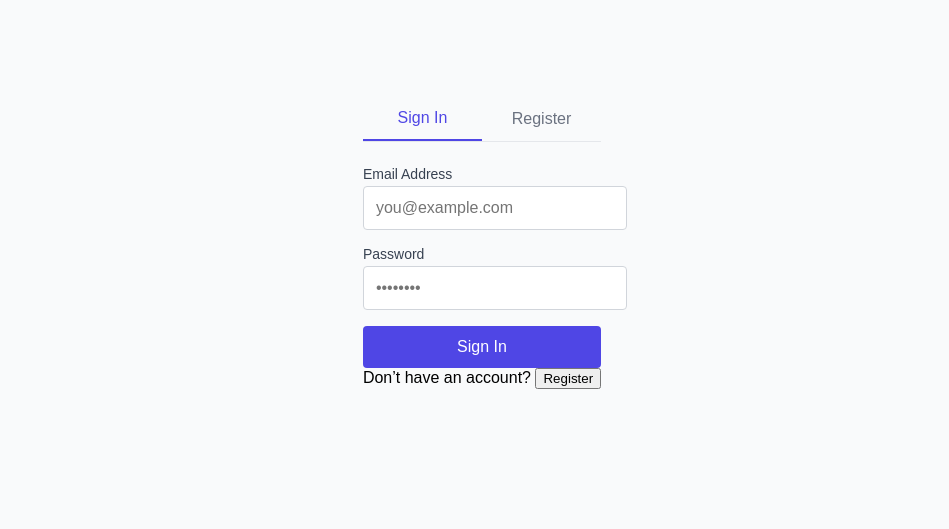
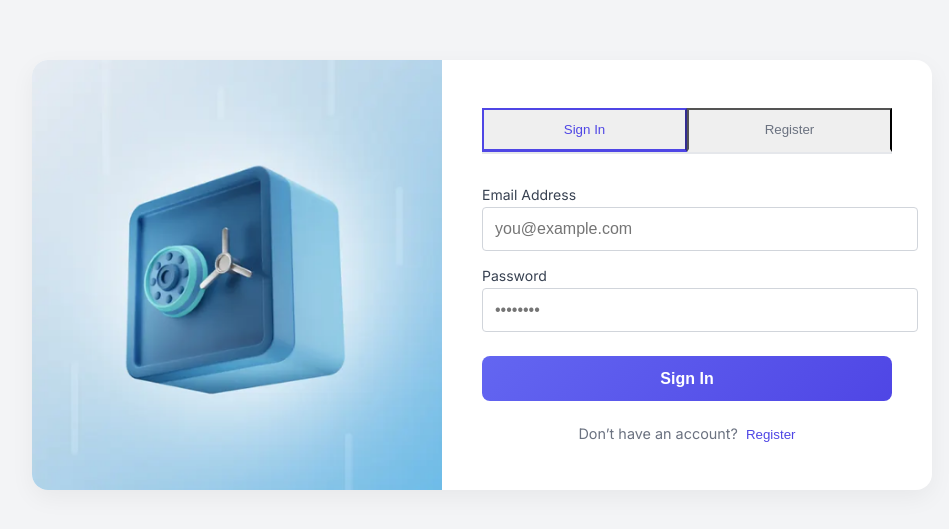
Before and after one commit to tinulica/frontend1, a React (Create React App) app: page / in a window 1280 px wide. Shown: the part 157-686 px from the top of the page, without its empty margins (158-1107 px from the left). Built offline with nearby package versions, Linux system fonts and the light colour scheme.

Commit message:
Update Home.css

```diff
--- a/src/components/Home.css
+++ b/src/components/Home.css
@@ -1,27 +1,47 @@
-/* src/components/Home.css */
+/* Home.css */
+
+@import url('https://fonts.googleapis.com/css2?family=Inter:wght@400;500;600;700&display=swap');
 
 .home-container {
+  min-height: 100vh;
   display: flex;
   align-items: center;
   justify-content: center;
-  min-height: calc(100vh - 64px); /* adjust if your navbar is taller/shorter */
-  background: #f9fafb;
+  background: #f3f4f6;
+  font-family: 'Inter', sans-serif;
   padding: 2rem;
 }
 
-.home-content {
+.auth-card {
+  display: flex;
+  max-width: 900px;
+  width: 100%;
   background: #ffffff;
-  padding: 2rem;
-  border-radius: 8px;
-  box-shadow: 0 4px 12px rgba(0, 0, 0, 0.1);
-  width: 100%;
-  max-width: 400px;
+  border-radius: 1rem;
+  box-shadow: 0 8px 24px rgba(0, 0, 0, 0.05);
+  overflow: hidden;
 }
 
+.auth-left {
+  flex: 1 1 50%;
+  background-size: cover;
+  background-position: center;
+  min-height: 400px;
+}
+
+.auth-right {
+  flex: 1 1 50%;
+  padding: 3rem 2.5rem;
+  display: flex;
+  flex-direction: column;
+  justify-content: center;
+}
+
+/* Tabs */
 .auth-tabs {
   display: flex;
-  margin-bottom: 1.5rem;
-  border-bottom: 1px solid #e5e7eb;
+  margin-bottom: 2rem;
+  border-bottom: 2px solid #e5e7eb;
 }
 
 .tab {
@@ -29,61 +49,100 @@
   text-align: center;
   padding: 0.75rem 0;
   cursor: pointer;
-  font-size: 1rem;
+  font-weight: 500;
   color: #6b7280;
-  background: transparent;
-  border: none;
-  outline: none;
-  transition: color 0.2s;
+  transition: color 0.2s ease, border-color 0.2s ease;
+  border-bottom: 3px solid transparent;
+}
+.tab.active {
+  color: #4f46e5;
+  border-color: #4f46e5;
 }
 
-.tab.active {
-  color: #4f46e5;
-  font-weight: 500;
-  border-bottom: 2px solid #4f46e5;
+/* Error message */
+.auth-error {
+  background: #fee2e2;
+  color: #b91c1c;
+  padding: 0.75rem 1rem;
+  border-radius: 0.5rem;
+  margin-bottom: 1.5rem;
+  font-size: 0.9rem;
 }
 
-.auth-card form {
-  display: flex;
-  flex-direction: column;
+/* Form */
+.auth-form {
+  width: 100%;
 }
-
-.auth-card form > div {
-  margin-bottom: 1rem;
+.form-group {
+  margin-bottom: 1.25rem;
 }
-
-.auth-card label {
+.form-group label {
+  display: block;
   margin-bottom: 0.5rem;
   font-size: 0.875rem;
   color: #374151;
 }
-
-.auth-card input {
+.form-group input {
+  width: 100%;
   padding: 0.75rem 1rem;
+  font-size: 1rem;
   border: 1px solid #d1d5db;
-  border-radius: 4px;
-  font-size: 1rem;
-  width: 100%;
+  border-radius: 0.5rem;
+  transition: border-color 0.2s ease;
+}
+.form-group input:focus {
+  outline: none;
+  border-color: #4f46e5;
 }
 
-.auth-card button[type="submit"] {
+/* Submit button */
+.submit-btn {
   width: 100%;
-  padding: 0.75rem;
-  background: #4f46e5;
+  background: linear-gradient(135deg, #6366f1 0%, #4f46e5 100%);
   color: #ffffff;
+  padding: 0.85rem;
+  font-size: 1rem;
+  font-weight: 600;
   border: none;
-  border-radius: 4px;
-  font-size: 1rem;
+  border-radius: 0.5rem;
   cursor: pointer;
-  transition: background 0.2s;
+  transition: opacity 0.2s ease;
+  margin-top: 0.5rem;
+}
+.submit-btn:hover {
+  opacity: 0.9;
 }
 
-.auth-card button[type="submit"]:hover {
-  background: #4338ca;
+/* Footer switch */
+.auth-footer {
+  text-align: center;
+  margin-top: 1.5rem;
+  font-size: 0.9rem;
+  color: #6b7280;
+}
+.switch-btn {
+  background: none;
+  border: none;
+  color: #4f46e5;
+  font-weight: 500;
+  cursor: pointer;
+  padding: 0;
+  margin-left: 0.25rem;
+  transition: color 0.2s ease;
+}
+.switch-btn:hover {
+  color: #3730a3;
 }
 
-.auth-card .error {
-  color: #dc2626;
-  margin-bottom: 1rem;
-  text-align: center;
+/* Responsive */
+@media (max-width: 768px) {
+  .auth-card {
+    flex-direction: column;
+  }
+  .auth-left {
+    display: none;
+  }
+  .auth-right {
+    padding: 2rem;
+  }
 }
```
